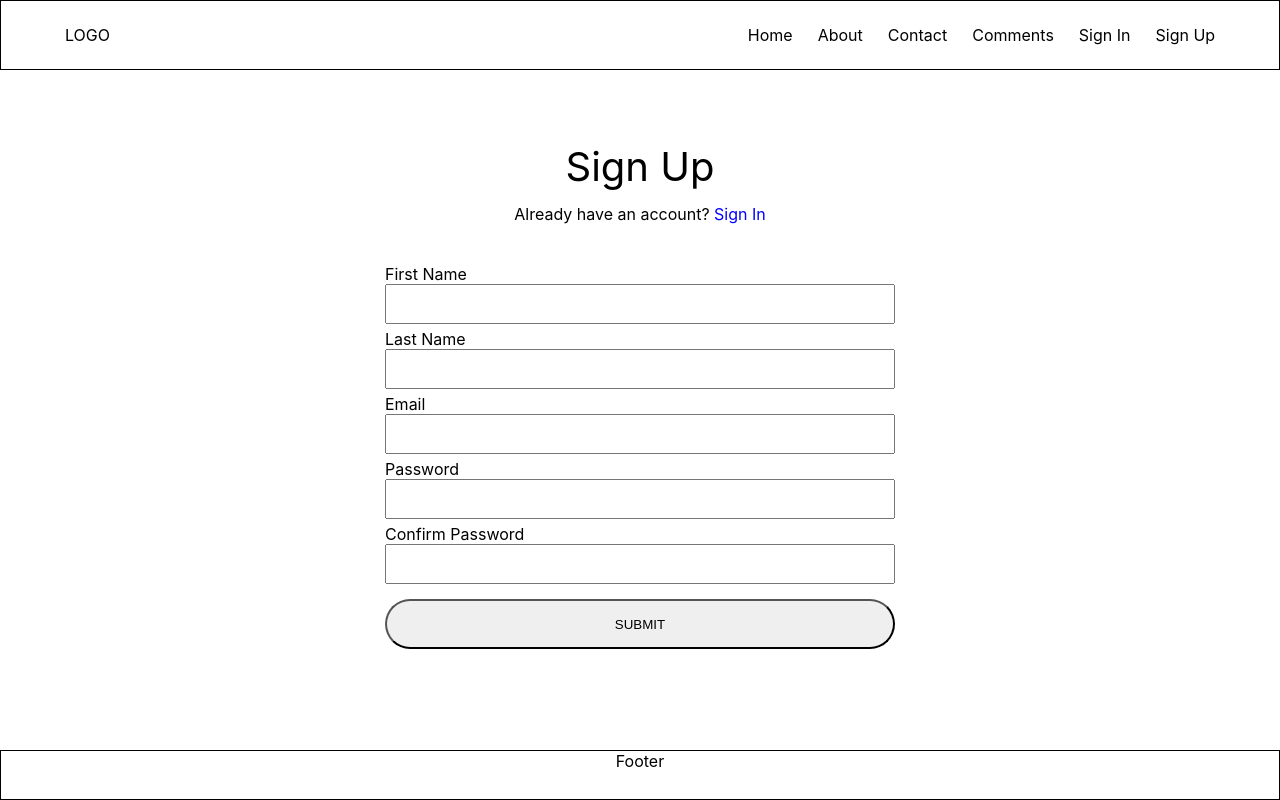
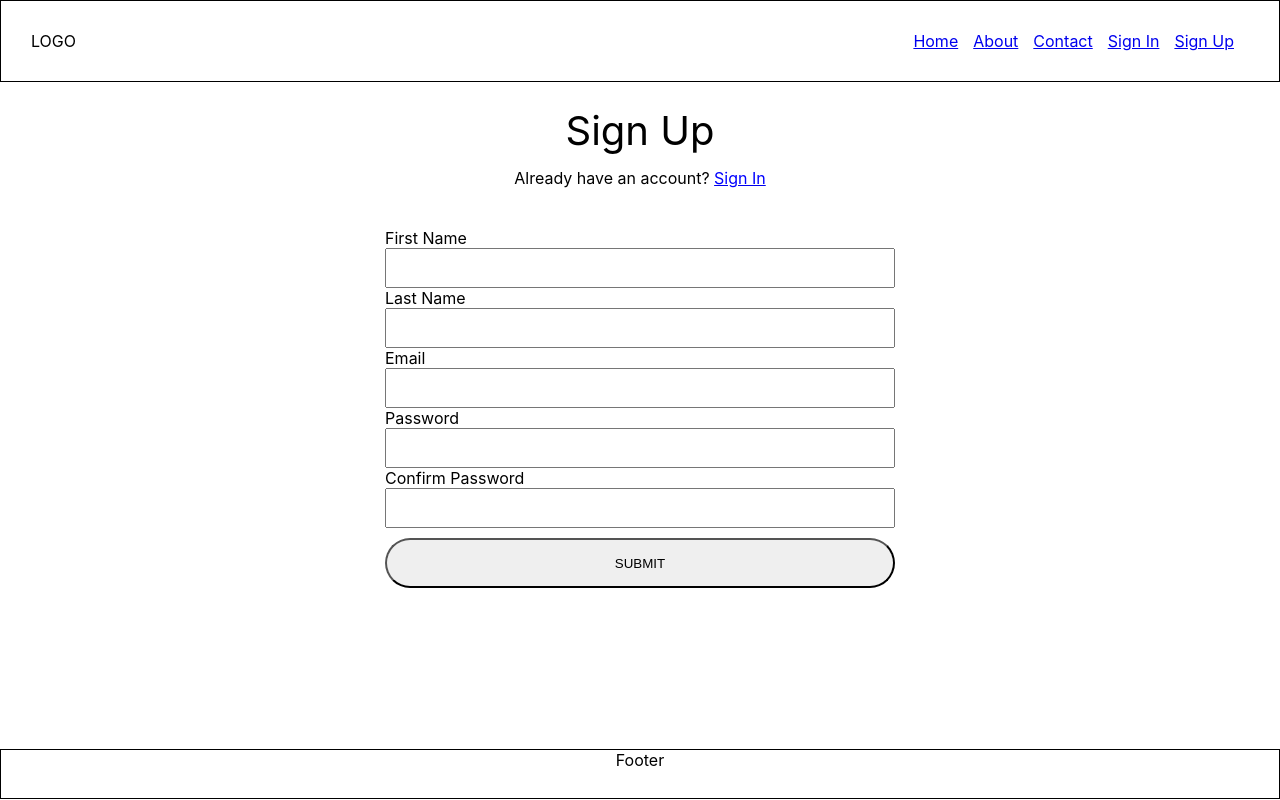
Before and after one commit to NatNatali/discrete-client, a React (Create React App) app: page /sign-up in a window 1280 px wide. Built offline with nearby package versions, Linux system fonts and the light colour scheme.

Commit message:
feat(Auth): Create Header,mobile header and change some styles for sign-up

```diff
--- a/package.json
+++ b/package.json
@@ -9,6 +9,7 @@
     "node-sass": "4.14.1",
     "react": "^17.0.1",
     "react-dom": "^17.0.1",
+    "react-hamburger-button": "^0.0.1",
     "react-hook-form": "^6.11.5",
     "react-router-dom": "^5.2.0",
     "react-scripts": "4.0.1",
--- a/src/App.js
+++ b/src/App.js
@@ -9,11 +9,13 @@ import Home from "./components/Home";
 import SignIn from "./components/SignIn";
 import SignUp from "./components/SignUp";
 import Footer from "./components/Footer";
+import MobileHeader from "./components/MobileHeader"
 
 const App = () => {
   return (
       <Router>
         <Header />
+        <MobileHeader />
         <Switch>
           <Route path="/sign-up">
             <SignUp />
--- a/src/components/Container/index.scss
+++ b/src/components/Container/index.scss
@@ -1,4 +1,4 @@
-$h-height: 70px;
+$h-height: 83px;
 $f-height: 50px;
 $full-height: 100vh;
 
@@ -7,5 +7,5 @@ $full-height: 100vh;
 }
 
 .main {
-  height: calc(#{$full-height} - #{$f-height} - #{$h-height});
+  min-height: calc(#{$full-height} - #{$f-height} - #{$h-height});
 }
--- a/src/components/Header/index.js
+++ b/src/components/Header/index.js
@@ -3,19 +3,36 @@ import { Link } from "react-router-dom";
 import './index.scss';
 
 const Header = () => {
-    return <div className='h-header'>
-        <div className='h-content'>
-            <div className='h-logo'><Link to="/">LOGO</Link></div>
-            <div className='h-menu'>
-                <div className='hm-item'><Link to="/">Home</Link></div>
-                <div className='hm-item'>About</div>
-                <div className='hm-item'>Contact</div>
-                <div className='hm-item'>Comments</div>
-                <div className='hm-item'><Link to="/sign-in">Sign In</Link></div>
-                <div className='hm-item'><Link to="/sign-up">Sign Up</Link></div>
+    const menu_item = [
+        {
+            name: 'Home',
+            link: '/'
+        },{
+            name: 'About',
+            link: '/about'
+        },{
+            name: 'Contact',
+            link: '/contact'
+        },{
+            name: 'Sign In',
+            link: '/sign-in'
+        },{
+            name: 'Sign Up',
+            link: '/sign-up'
+        },
+    ];
+
+    return ( <div className='menu'>
+            <div className='menu-logo'>LOGO</div>
+            <div className='menu-items-container'>
+            {
+                menu_item.map((item, index) => {
+                    return <div className='menu-item' key={index}><Link to={item.link}>{item.name}</Link></div>
+                })
+            }
             </div>
         </div>
-    </div>
+    );
 }
 
 export default Header;
--- a/src/components/Header/index.scss
+++ b/src/components/Header/index.scss
@@ -1,28 +1,22 @@
-* {
-  text-decoration: none;
-  color: black;
+.menu {
+  display: flex;
+  justify-content: space-between;
+  border: 1px solid;
+  .menu-items-container {
+    display: flex;
+    justify-content: space-between;
+    padding: 30px;
+  }
+  .menu-logo {
+    padding: 30px;
+  }
+  .menu-item {
+    margin-right: 15px;
+  }
 }
 
-.h-header {
-  border: 1px solid;
-  width: 100%;
-  height: 70px;
-  box-sizing: border-box;
-  .h-content {
-    width: 90%;
-    padding: 24px;
-    display: flex;
-    margin: auto;
-    .h-menu {
-      display: flex;
-      justify-content: flex-end;
-      width: 100%;
-      .hm-item {
-        margin-left: 25px;
-        &:hover{
-          text-decoration: underline;
-        }
-      }
-    }
+@media screen and (max-width:650px) {
+  .menu {
+    display: none !important;
   }
 }
--- /dev/null
+++ b/src/components/MobileHeader/index.js
@@ -0,0 +1,49 @@
+import React, { useState } from 'react';
+import { Link } from "react-router-dom";
+import './index.scss';
+
+const MobileHeader = () => {
+
+    const [open, setOpen] = useState(false);
+
+    const mobile_menu_item = [
+        {
+            name: 'Home',
+            link: '/'
+        },{
+            name: 'About',
+            link: '/about'
+        },{
+            name: 'Contact',
+            link: '/contact'
+        },{
+            name: 'Sign In',
+            link: '/sign-in'
+        },{
+            name: 'Sign Up',
+            link: '/sign-up'
+        },
+    ];
+
+
+
+    return ( <div className='mobile'>
+            <div className='mobile-menu'>
+                <div className='menu-logo'>LOGO</div>
+                <div className='menu-button' onClick={() => setOpen(!open)}>Menu</div>
+            </div>
+            <div className='menu-container'>
+                <div className={open ? 'menu-field' : 'menu-field-none'}>
+                    {
+                        mobile_menu_item.map((item, index) => {
+                            return <div key={index} className='menu-items' onClick={() => setOpen(!open)}><Link to={item.link}>{item.name}</Link></div>
+                        })
+                    }
+                </div>
+            </div>
+        </div>
+    );
+
+}
+
+export default MobileHeader;
--- /dev/null
+++ b/src/components/MobileHeader/index.scss
@@ -0,0 +1,48 @@
+.mobile-menu {
+  display: flex;
+  justify-content: space-between;
+  border: 1px solid;
+  .menu-items-container {
+    display: flex;
+    justify-content: space-between;
+    padding: 30px;
+  }
+  .menu-logo {
+    padding: 30px;
+  }
+  .menu-items {
+    margin-right: 15px;
+  }
+}
+
+.menu-container {
+  display: flex;
+  justify-content: flex-end;
+}
+
+.menu-field {
+  position: absolute;
+  padding: 30px;
+  width: 20%;
+  text-align: center;
+  background-color: white;
+  border: 1px solid;
+}
+
+.menu-items {
+  margin-bottom: 15px;
+}
+
+.menu-field-none {
+  display: none;
+}
+.menu-button {
+  cursor: pointer;
+  padding: 30px;
+}
+
+@media screen and (min-width: 650px){
+  .mobile {
+    display: none;
+  }
+}
--- a/src/components/SignIn/index.scss
+++ b/src/components/SignIn/index.scss
@@ -20,12 +20,10 @@
   }
   .email-input, .pass-input {
     padding-bottom: 8px;
-    margin-bottom: 10px;
   }
 }
 
 .l-texts {
-  padding-top: 3rem;
   padding-bottom: 2rem;
   text-align: center;
   .l-h1 {
--- a/src/components/SignUp/index.scss
+++ b/src/components/SignUp/index.scss
@@ -1,5 +1,4 @@
 .r-texts {
-  padding-top: 3rem;
   text-align: center;
   .r-title {
     font-size: 40px;
@@ -21,7 +20,6 @@
     height: 40px;
     box-sizing: border-box;
     font-size: 16px;
-    margin-bottom: 5px;
     &:focus {
       outline: none;
     }
```
Also changed, not shown: 2 other files (tests, documents, lock files or other folders).
